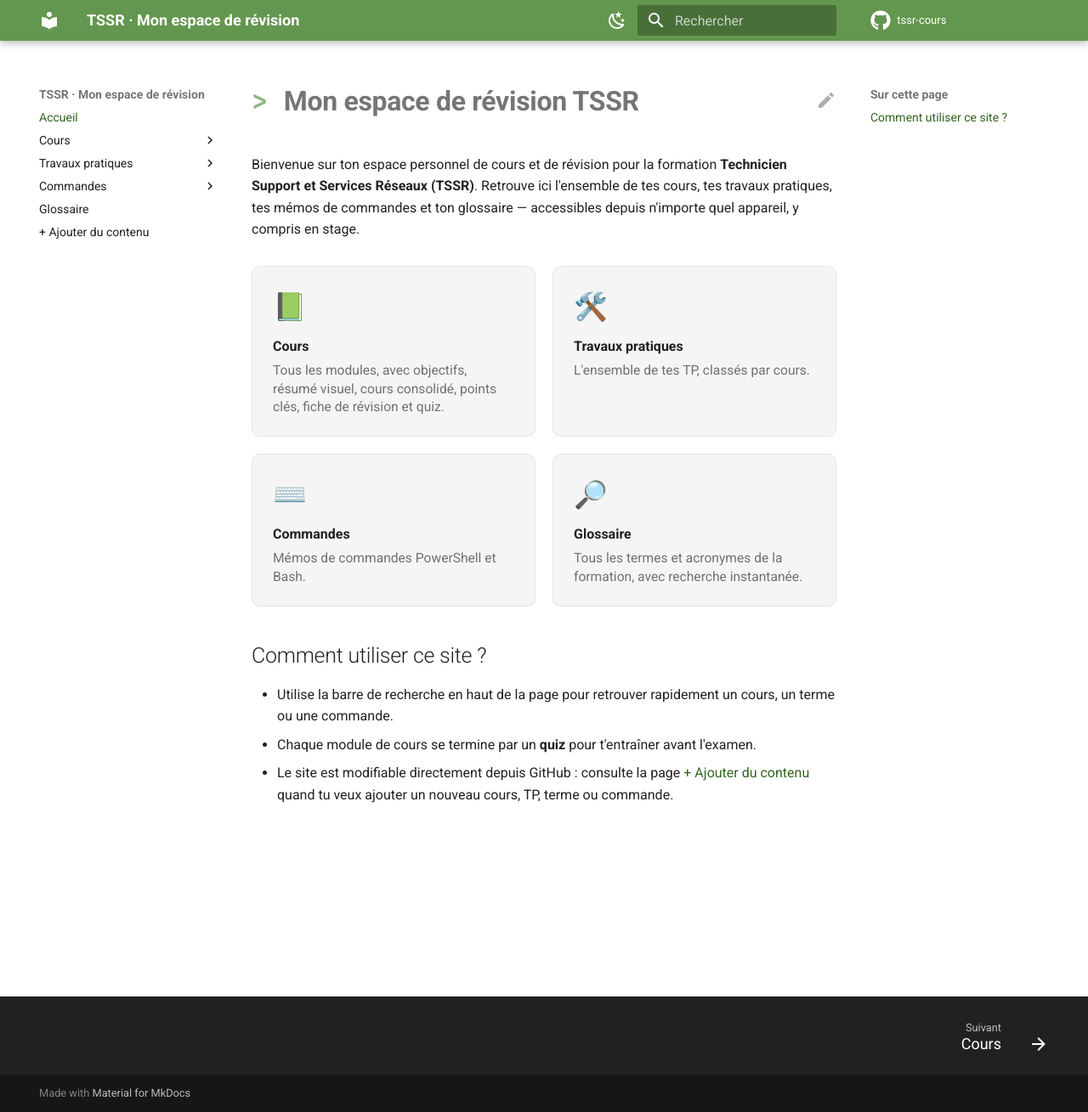
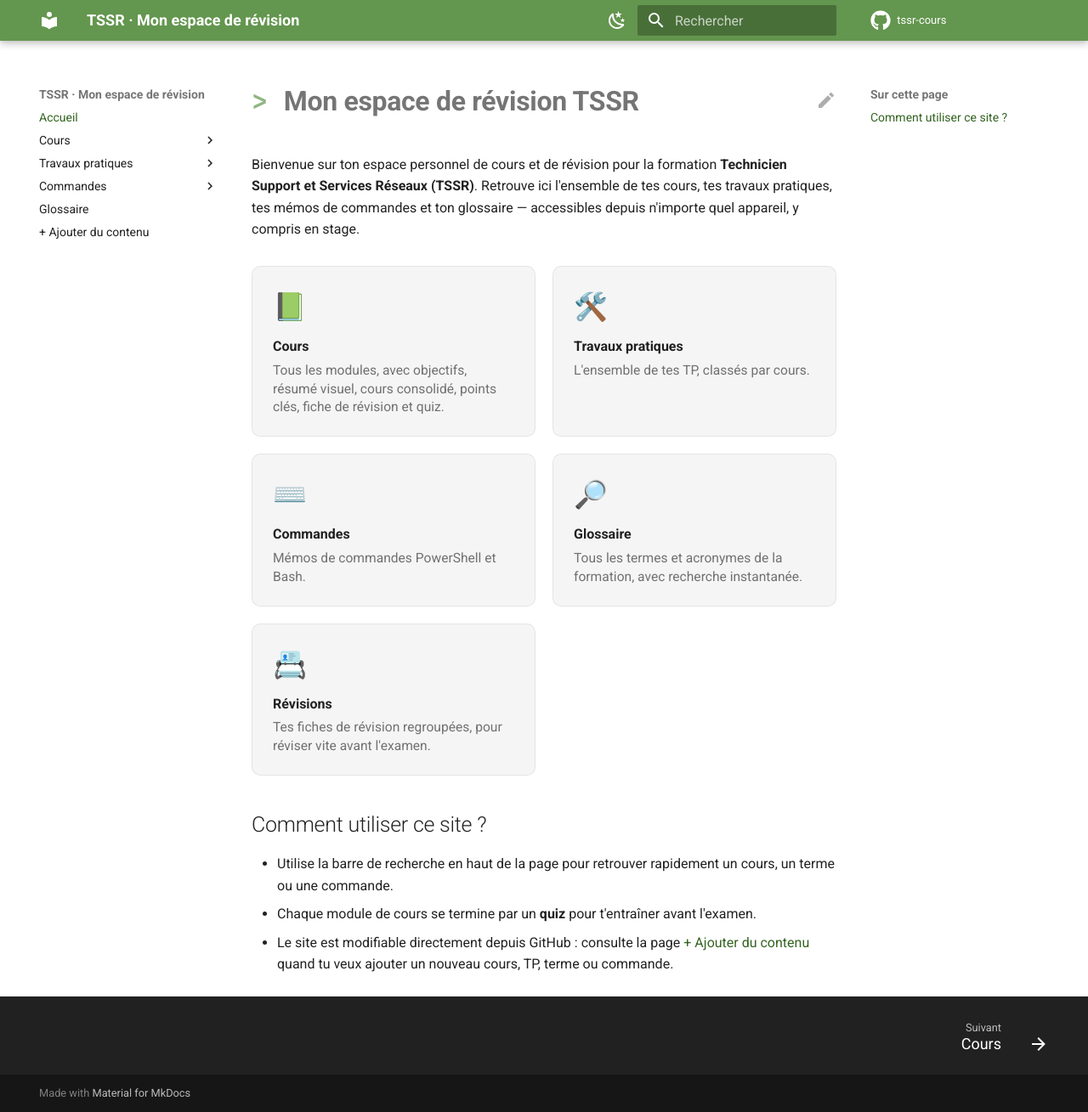
Before and after one commit to Kass-19/tssr-cours, an MkDocs documentation site: the page built from docs/index.md, in a window 1280 px wide and 1309 px high. Shown: the whole window at 85% size. Built offline with MkDocs 1.6.1 and Material for MkDocs 9.7.7, drawn with Linux system fonts in a browser that asks for light colours; comment, search, counter and statistics services are not loaded.

Commit message:
Update index.md

```diff
--- a/docs/index.md
+++ b/docs/index.md
@@ -27,6 +27,11 @@ Bienvenue sur ton espace personnel de cours et de révision pour la formation **
     <span class="tssr-card-title">Glossaire</span>
     <span class="tssr-card-desc">Tous les termes et acronymes de la formation, avec recherche instantanée.</span>
   </a>
+  <a class="tssr-card" href="revisions/">
+  <span class="tssr-card-icon">📇</span>
+  <span class="tssr-card-title">Révisions</span>
+  <span class="tssr-card-desc">Tes fiches de révision regroupées, pour réviser vite avant l'examen.</span>
+</a>
 </div>
 
 ## Comment utiliser ce site ?
```
